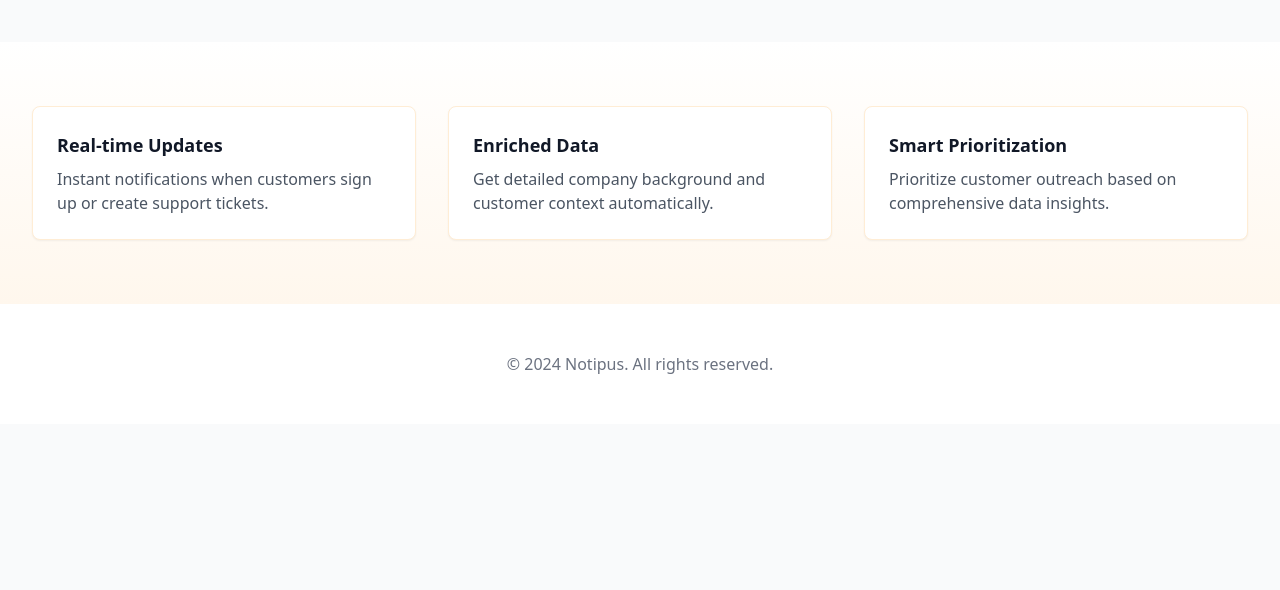
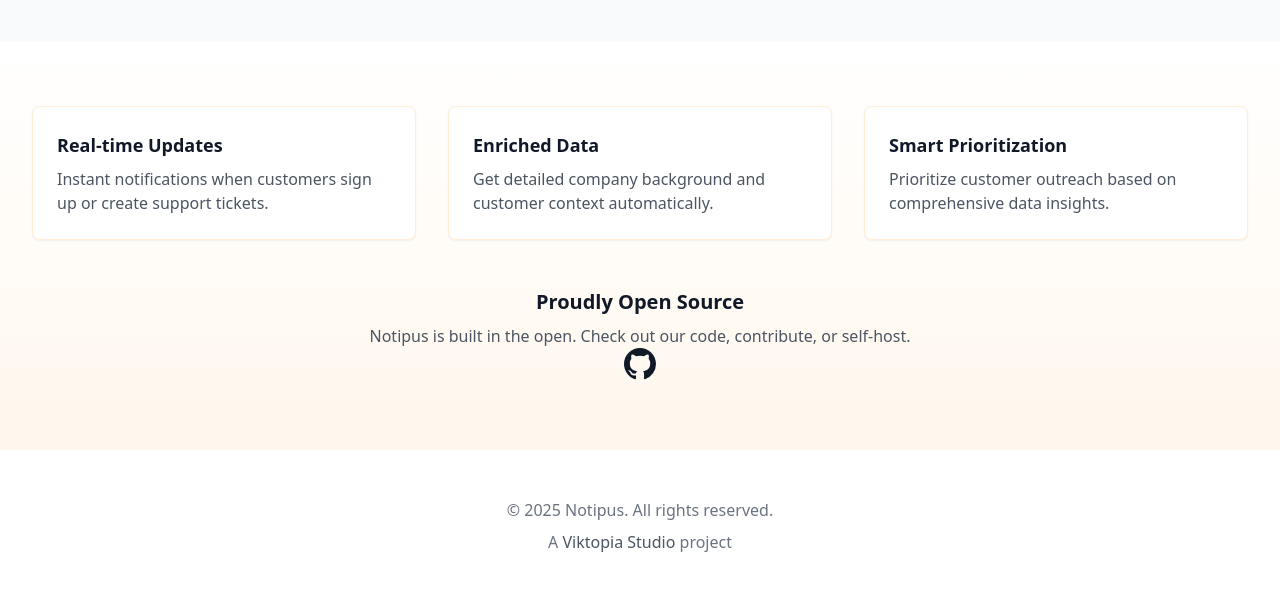
Before and after one commit to Viktopia/notipus.com, a website: page index.html in a window 1280 px wide. Shown: the part 1212-1802 px from the top of the page. Before the commit the page ends 1636 px from the top, so only its background shows below. Drawn offline with Linux system fonts and the light colour scheme.

Commit message:
Adds github link

```diff
--- a/index.html
+++ b/index.html
@@ -135,6 +135,17 @@
                         <p class="mt-2 text-gray-600">Prioritize customer outreach based on comprehensive data insights.</p>
                     </div>
                 </div>
+
+                <!-- Open Source CTA -->
+                <div class="mt-12 text-center">
+                    <h3 class="text-xl font-semibold text-gray-900">Proudly Open Source</h3>
+                    <p class="mt-2 text-gray-600">Notipus is built in the open. Check out our code, contribute, or self-host.</p>
+                    <a href="https://github.com/Viktopia/notipus" target="_blank" rel="noopener noreferrer" class="inline-block mt-4 text-gray-900 hover:text-gray-700">
+                        <svg height="32" aria-hidden="true" viewBox="0 0 16 16" version="1.1" width="32">
+                            <path fill="currentColor" d="M8 0C3.58 0 0 3.58 0 8c0 3.54 2.29 6.53 5.47 7.59.4.07.55-.17.55-.38 0-.19-.01-.82-.01-1.49-2.01.37-2.53-.49-2.69-.94-.09-.23-.48-.94-.82-1.13-.28-.15-.68-.52-.01-.53.63-.01 1.08.58 1.23.82.72 1.21 1.87.87 2.33.66.07-.52.28-.87.51-1.07-1.78-.2-3.64-.89-3.64-3.95 0-.87.31-1.59.82-2.15-.08-.2-.36-1.02.08-2.12 0 0 .67-.21 2.2.82.64-.18 1.32-.27 2-.27.68 0 1.36.09 2 .27 1.53-1.04 2.2-.82 2.2-.82.44 1.1.16 1.92.08 2.12.51.56.82 1.27.82 2.15 0 3.07-1.87 3.75-3.65 3.95.29.25.54.73.54 1.48 0 1.07-.01 1.93-.01 2.2 0 .21.15.46.55.38A8.013 8.013 0 0016 8c0-4.42-3.58-8-8-8z"></path>
+                        </svg>
+                    </a>
+                </div>
             </div>
         </div>
     </main>
@@ -142,7 +153,8 @@
     <footer class="bg-white">
         <div class="max-w-7xl mx-auto py-12 px-4 sm:px-6 lg:px-8">
             <div class="text-center text-gray-500">
-                <p>&copy; 2024 Notipus. All rights reserved.</p>
+                <p>&copy; 2025 Notipus. All rights reserved.</p>
+                <p class="mt-2">A <a href="https://studio.viktopia.io" target="_blank" rel="noopener noreferrer" class="text-gray-600 hover:text-gray-900">Viktopia Studio</a> project</p>
             </div>
         </div>
     </footer>
```
Also changed, not shown: README.md.
